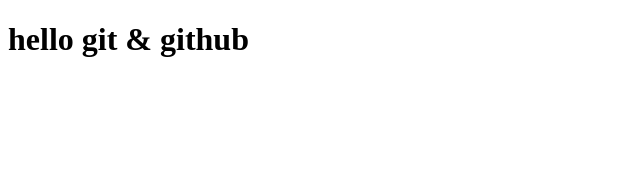
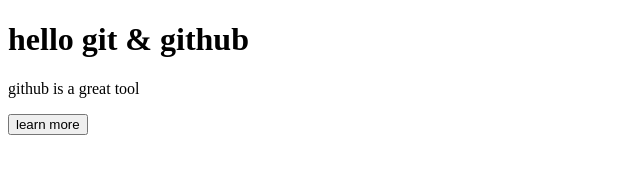
Before and after one commit to Abbaumar01/test, a plain HTML site: page index.html in a window 1280 px wide. Shown: the whole page, without its empty margins (0-640 px from the left). Drawn offline with Linux system fonts and the light colour scheme.

Commit message:
some changes on the branch

```diff
--- a/index.html
+++ b/index.html
@@ -7,5 +7,8 @@
 </head>
 <body>
     <h1>hello git & github</h1>
+
+    <p>github is a great tool</p>
+    <button>learn more</button>
 </body>
 </html>
```
